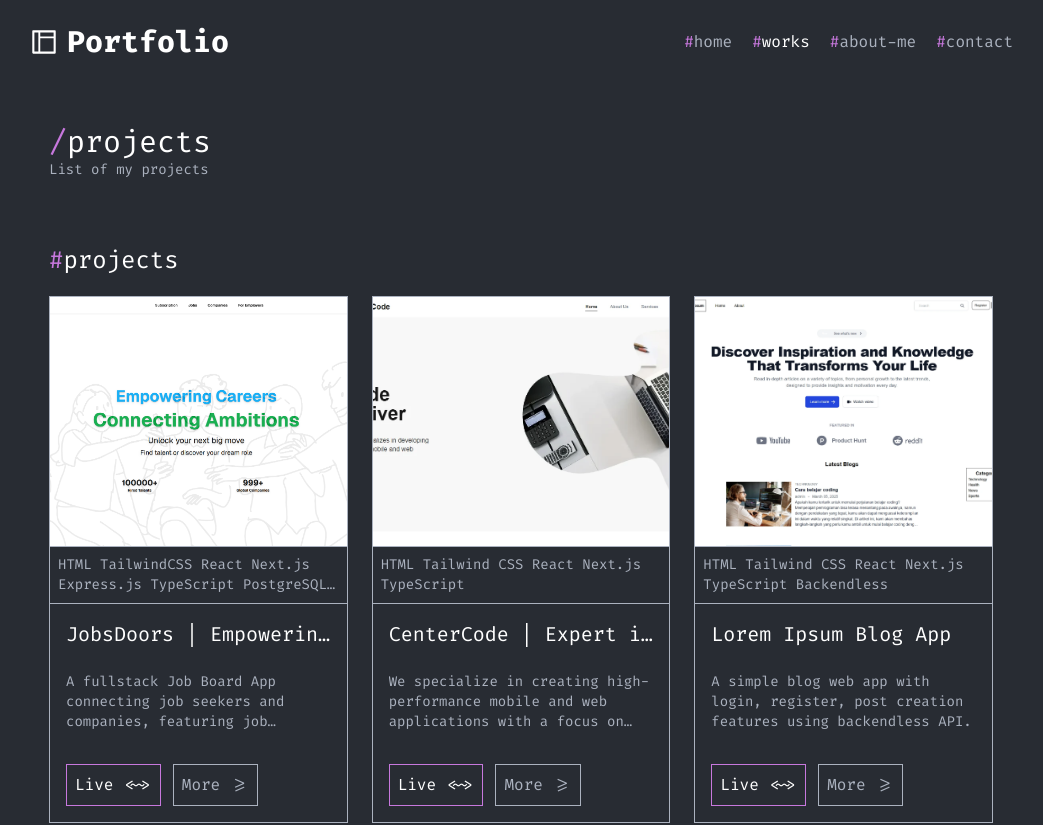
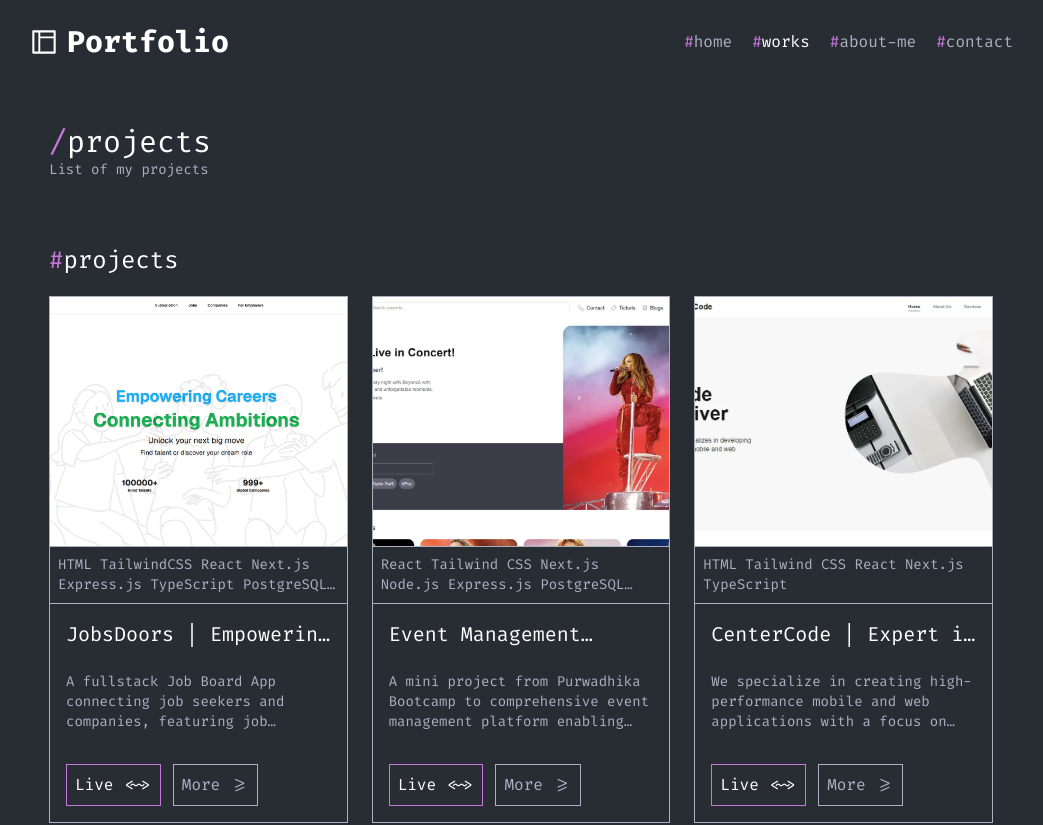
Before and after one commit to ikhsanfrcn/nextjs-portfolio, a Next.js app: page /projects in a window 1280 px wide. Shown: the top 825 px of the page, without its empty margins (119-1162 px from the left). Built offline with nearby package versions, Linux system fonts and the light colour scheme.

Commit message:
return deleted concerthub data

```diff
--- a/src/data/projectsData.ts
+++ b/src/data/projectsData.ts
@@ -40,6 +40,32 @@ export const ProjectsData: ProjectCardProps[] = [
     ]
   },
   {
+    slug: "event-mgmt-platform-concerthubs",
+    title: "Event Management Platform (ConcertHubs) | Discover, Manage & Promote Events with Ease",
+    caption: "React Tailwind CSS Next.js Node.js Express.js PostgreSQL Prisma",
+    description: "A mini project from Purwadhika Bootcamp to comprehensive event management platform enabling organizers to create, manage, and promote events while allowing attendees to browse, register, and review events with a seamless user experience.",
+    situation: "The challenge was to build a robust MVP that simplifies event creation and ticketing for organizers, while providing a smooth browsing and registration experience for attendees.",
+    task: "We were responsible for building a fully responsive web app including authentication, event discovery, ticketing system, review system, referral reward logic, and dashboards with data visualization.",
+    action: "Utilized React and Next.js for the frontend, Tailwind CSS for styling, and Node.js with PostgreSQL for backend APIs. Integrated search with debounce, filtering, secure role-based pages, and custom logic for referrals and point expiration.",
+    result: "The MVP successfully allowed organizers to promote and monetize their events, while users benefited from a fast, intuitive interface and referral-based rewards, enhancing engagement and retention.",
+    technologies: ["React", "Tailwind CSS", "Next.js", "Node.js", "Express.js", "PostgreSQL", "Xendit"],
+    visuals: [
+      "/concerthubs.webp",
+      "/concerthubs2.webp",
+      "/concerthubs3.webp",
+      "/concerthubs4.webp",
+      "/concerthubs5.webp"
+    ],
+    links: [
+      { "preview": "https://concerthubs.vercel.app" },
+      { "github": "https://github.com/ikhsanfrcn/concerthub" }
+    ],
+    buttons: [
+      { title: "Live <~>", onClick: () => { window.open("https://concerthubs.vercel.app", "_blank"); }, className: "border-primary hover:bg-[#C778DD]" },
+      { title: "More >=", onClick: () => { window.location.href = `/projects/${ProjectsData[1].slug}`; }, className: "border-grey text-grey hover:bg-[#ABB2BF]" }
+    ]
+  },
+  {
     slug: "centercode",
     title: "CenterCode | Expert in Web & Mobile App Development, UI/UX Design",
     caption: "HTML Tailwind CSS React Next.js TypeScript",
@@ -59,7 +85,7 @@ export const ProjectsData: ProjectCardProps[] = [
     ],
     buttons: [
       { title: "Live <~>", onClick: () => { window.open("https://centercode.vercel.app", "_blank"); }, className: "border-primary hover:bg-[#C778DD]" },
-      { title: "More >=", onClick: () => { window.location.href = `/projects/${ProjectsData[1].slug}`; }, className: "border-grey text-grey hover:bg-[#ABB2BF]" }
+      { title: "More >=", onClick: () => { window.location.href = `/projects/${ProjectsData[2].slug}`; }, className: "border-grey text-grey hover:bg-[#ABB2BF]" }
     ]
   },
   {
@@ -80,27 +106,9 @@ export const ProjectsData: ProjectCardProps[] = [
 
     buttons: [
       { title: "Live <~>", onClick: () => { window.open("https://nextjs-loremipsum.vercel.app", "_blank"); }, className: "border-primary hover:bg-[#C778DD]" },
-      { title: "More >=", onClick: () => { window.location.href = `/projects/${ProjectsData[2].slug}`; }, className: "border-grey text-grey hover:bg-[#ABB2BF]" }
+      { title: "More >=", onClick: () => { window.location.href = `/projects/${ProjectsData[3].slug}`; }, className: "border-grey text-grey hover:bg-[#ABB2BF]" }
     ],
   },
-  // {
-  //   slug: 'web-portfolio',
-  //   title: 'Web Portfolio',
-  //   caption: 'HTML Tailwind CSS React Next.js Typescript',
-  //   description: 'A personal web portfolio designed to showcase my skills, projects, and professional experience.',
-  //   situation: 'The project was aimed at creating an online portfolio to display my web development work and highlight my expertise.',
-  //   task: 'My responsibility was to design and develop a visually appealing and user-friendly portfolio that effectively communicated my work.',
-  //   action: 'I built the portfolio using HTML, CSS, and JavaScript for the frontend, and added interactive elements with React to enhance user experience.',
-  //   result: 'The portfolio has served as a powerful tool in attracting potential clients and employers, helping me secure multiple freelance opportunities.',
-  //   technologies: ['HTML', 'CSS', 'JavaScript', 'React'],
-  //   visuals: ['/portfolio.webp'],
-  //   links: [
-  //     { github: "https://github.com/ikhsanfrcn/nextjs-portfolio" }
-  //   ],
-  //   buttons: [
-  //     { title: "More >=", onClick: () => { window.location.href = `/projects/${ProjectsData[2].slug}`; }, className: "border-grey text-grey hover:bg-[#ABB2BF]" }
-  //   ],
-  // },
   {
     slug: 'fivem-game-server',
     title: 'FiveM Custom Game Server',
@@ -113,7 +121,7 @@ export const ProjectsData: ProjectCardProps[] = [
     technologies: ['Lua', 'FiveM'],
     visuals: ['/fivem.webp'],
     buttons: [
-      { title: "More >=", onClick: () => { window.location.href = `/projects/${ProjectsData[3].slug}`; }, className: "border-grey text-grey hover:bg-[#ABB2BF]" }
+      { title: "More >=", onClick: () => { window.location.href = `/projects/${ProjectsData[4].slug}`; }, className: "border-grey text-grey hover:bg-[#ABB2BF]" }
     ],
   }
 ];
```
